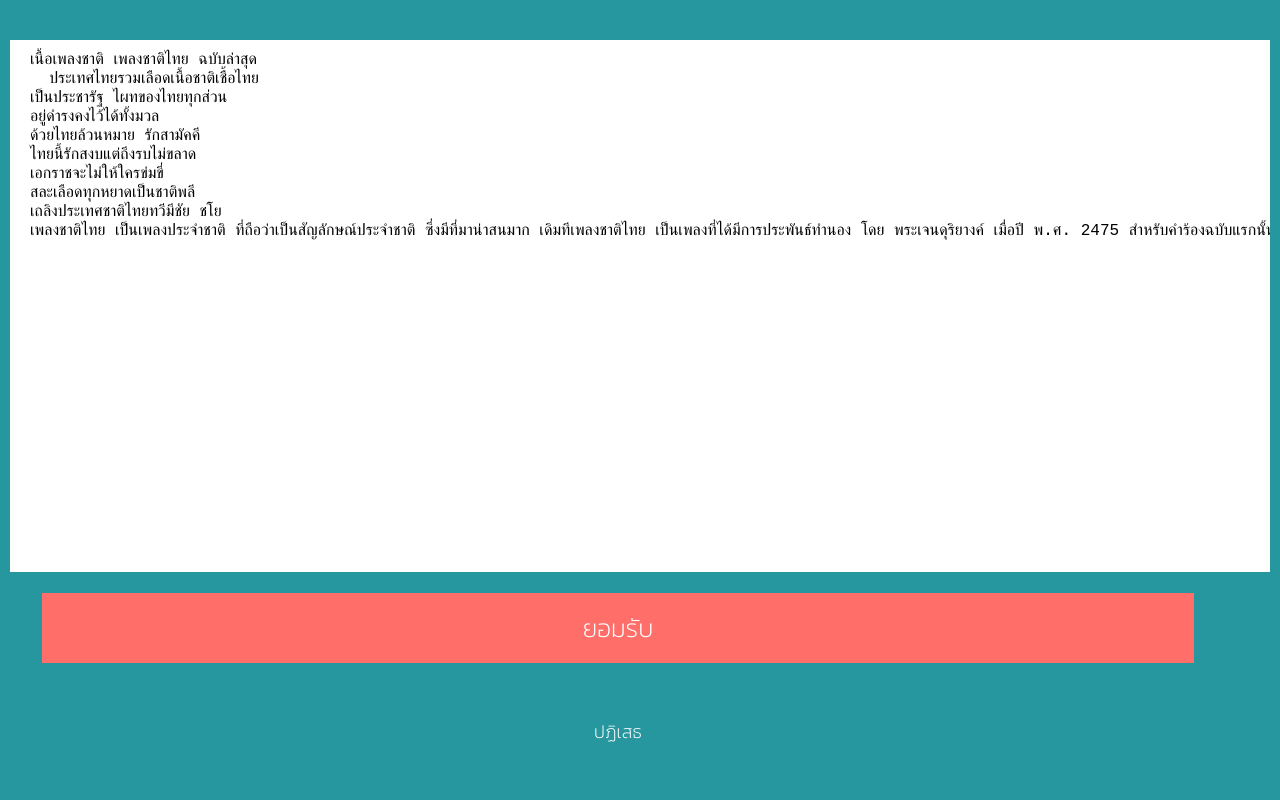
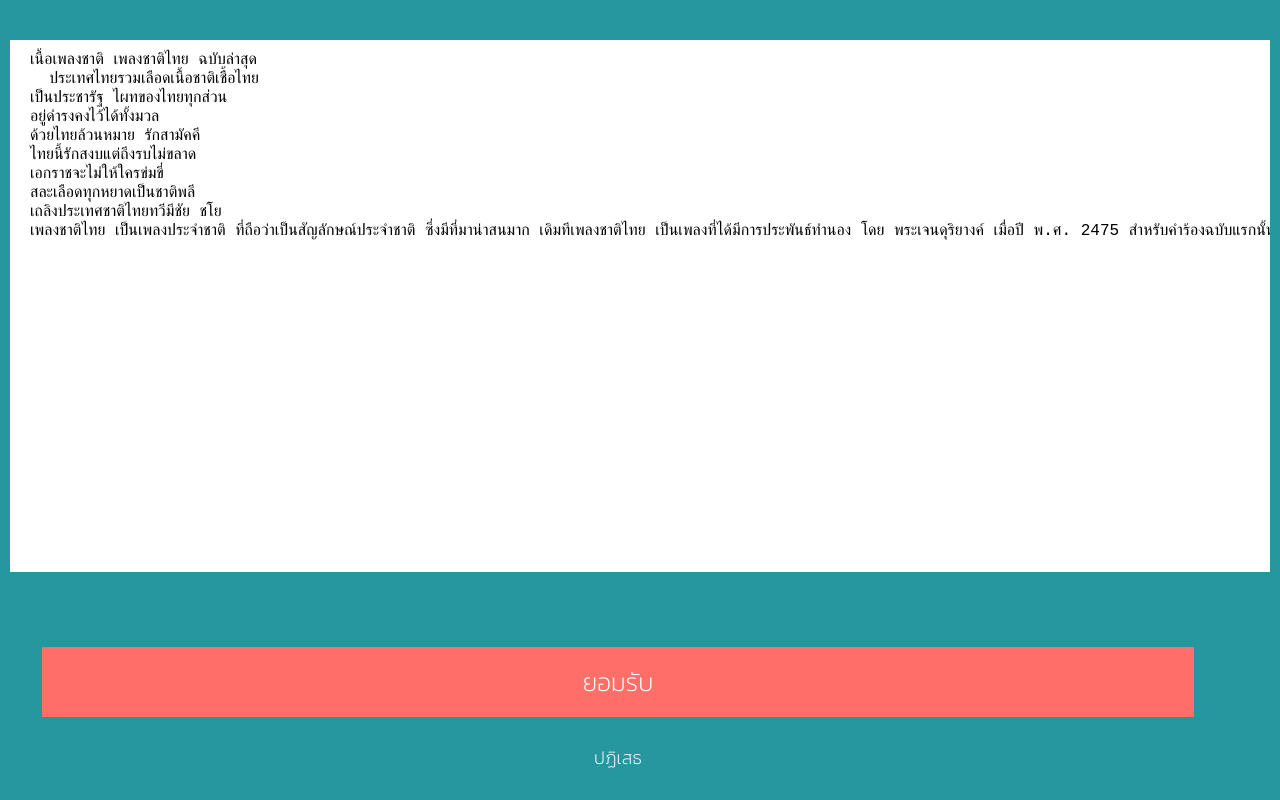
Before and after one commit to teethat-lsk/PhochanaFrontEnd, a React (Create React App) app: page /agreement in a window 1280 px wide. Built offline with nearby package versions, Linux system fonts and the light colour scheme.

Commit message:
Edit size agreement

```diff
--- a/src/styles/Agreement.css
+++ b/src/styles/Agreement.css
@@ -12,7 +12,7 @@
 .agreement_button_zone {
 	position: absolute;
 	width: 95%;
-	height: 30%;
+	height: 20%;
 	bottom: 0;
 	display: flex;
 	flex-direction: column;
```
Also changed, not shown: 1 other file (tests, documents, lock files or other folders).
